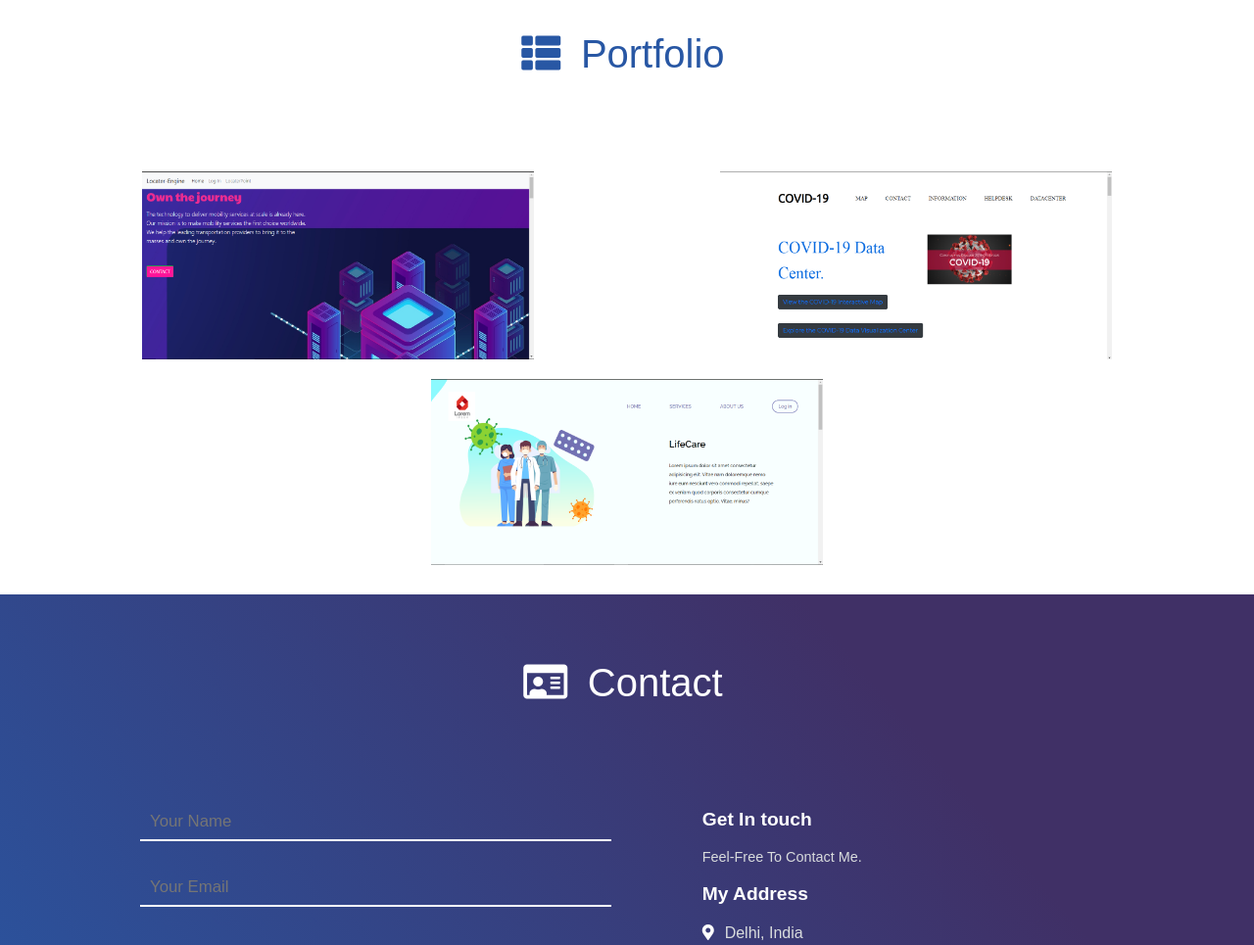
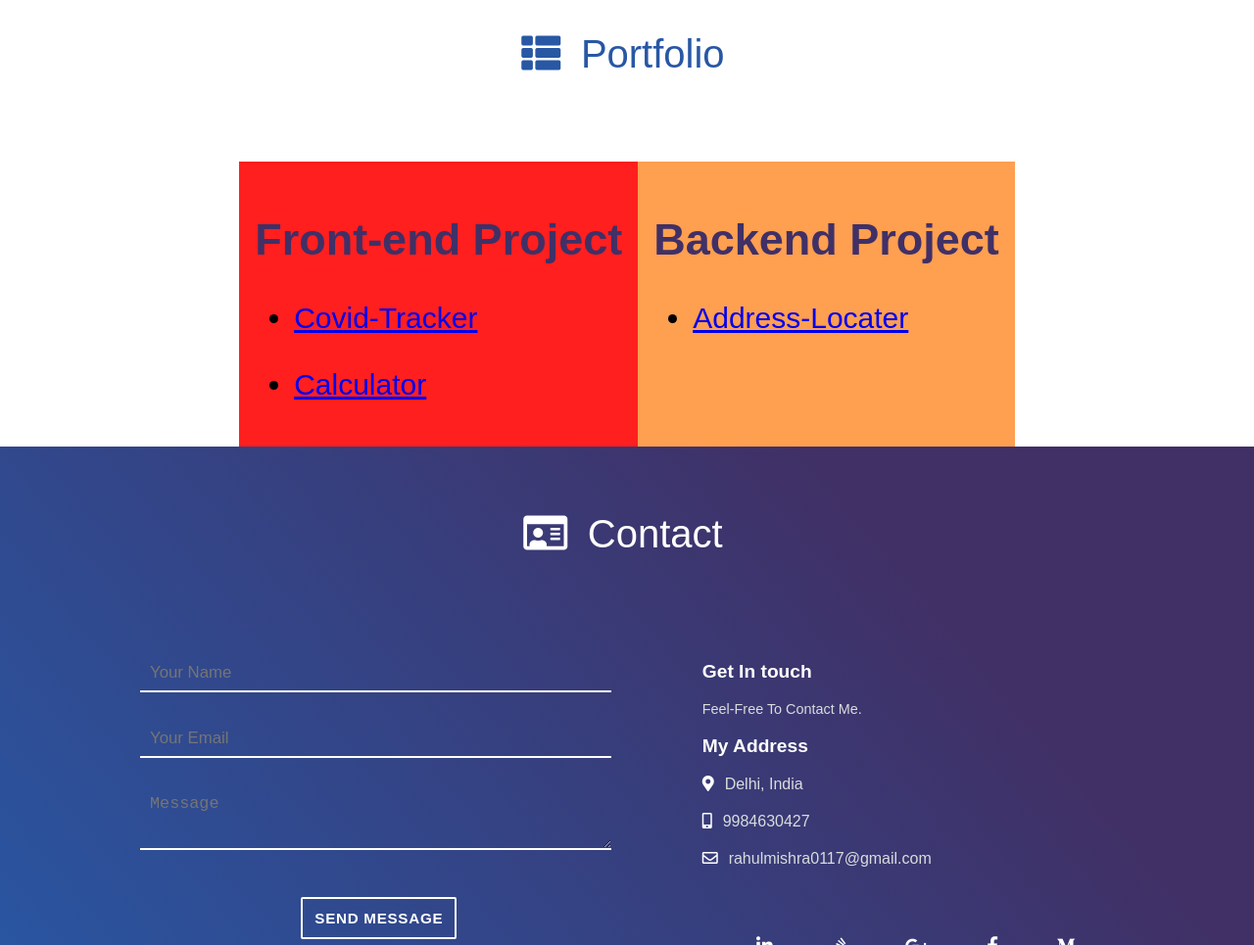
Before and after one commit to rahulmishra117/Rahul, a plain HTML site: page index.html in a window 1280 px wide. Shown: the part 3098-4063 px from the top of the page at 98% size. Drawn offline with Linux system fonts and the light colour scheme.

Commit message:
Updated Porfilio Section

```diff
--- a/index.html
+++ b/index.html
@@ -251,34 +251,32 @@
 
             <div id="portfolio-container">
 
-                <div class="portfolio-image-container">
-                    <img src="Screenshot (406).png">
-                    <div class="portfolio-details">
-                        <p>
-                            ADDRESS LOCATER .Finding the realtime location.
-                        </p>
+
+                <div class="col-container">
+                    <div class="col" style="background:rgb(255, 31, 31)">
+                      <h2>Front-end Project</h2>
+
+                      <ul>
+                      <li><a href="https://rahulmishra117.github.io/Covid/">Covid-Tracker</a>
+                      </li>
+                        <br>
+
+                        <li>
+                      <a href="https://rahulmishra117.github.io/Calculator/">Calculator</a>
+                    </li>
+                    </ul>
                     </div>
 
-                </div>
-                <div class="portfolio-image-container">
-                    <img src="Screenshot (520).png">
-                    <div class="portfolio-details">
-                        <p>
-                            COVID-TRACKER.
-                        </p>
+
+                    <div class="col" style="background:rgb(255, 159, 80)">
+                      <h2>Backend Project</h2>
+                      <ul>
+                          <li>
+                              <a href="https://github.com/rahulmishra117/AddressLocater1">Address-Locater</a>
+                          </li>
+                      </ul>
                     </div>
-
-                </div>
-                <div class="portfolio-image-container">
-                    <img src="Screenshot (521).png">
-                    <div class="portfolio-details">
-                        <p>
-                            LIFE-CARE
-                        </p>
-                    </div>
-
-                </div>
-
+                  </div>
 
 
 
--- a/style.css
+++ b/style.css
@@ -234,49 +234,20 @@ section:nth-child(2n + 1) {
 /* Skill display1 */
 
 /* for Protfolio Section */
-#portfolio-container {
-    box-sizing: border-box;
-    display: flex;
-    flex-wrap: wrap;
-    padding: 0 50px;
-    margin-bottom: 20px;
-    justify-content: space-around;
-}
 
-.portfolio-image-container {
-    max-width: 400px;
-    /* max-height:500px; */
-    overflow: hidden;
+.col-container {
+    display: table;
+    width: 100%;
+    margin: auto;
+  }
+  .col {
+    display: table-cell;
+    padding: 16px;
     margin: 10px;
-    background-size: cover;
-    background-repeat: no-repeat;
-    position: relative;
-}
-
-.portfolio-image-container img {
-    width: 100%;
-    height: 100%;
-}
-
-.portfolio-details {
-    transition: all 0.5s ease-in-out;
-    position: absolute;
-    top: 0;
-    left: 0;
-    height: 100%;
-    color: transparent;
-    text-align: center;
-    padding: 10px;
-}
-
-.portfolio-image-container:hover {
-    box-shadow: 0 0 20px #74ADC8;
-}
-
-.portfolio-image-container:hover .portfolio-details {
-    background-color: #80808078;
-    color: white;
-}
+  }
+  .col h2{
+      color: #403066;
+  }
 
 
 /* Contact Section  */
```
